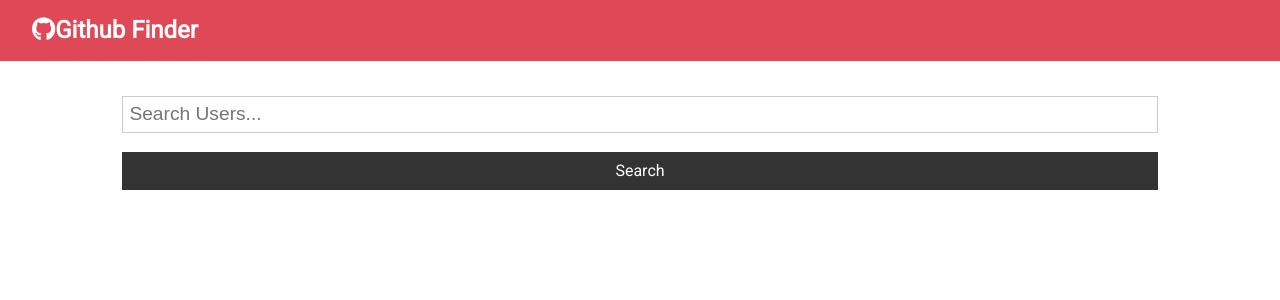
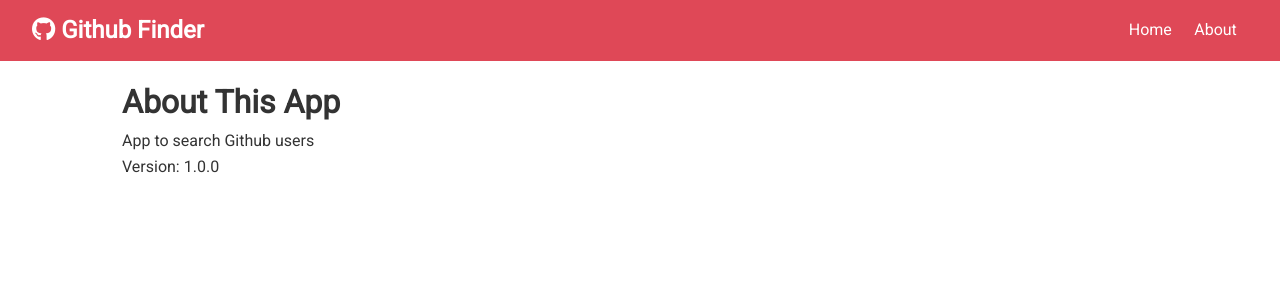
Before and after one commit to davisstacked/github-finder, a React (Create React App) app: page /about in a window 1280 px wide. Shown: the top 300 px of the page. Built offline with nearby package versions, Linux system fonts and the light colour scheme.

Commit message:
added react-router-dom and an about page

```diff
--- a/package.json
+++ b/package.json
@@ -9,6 +9,7 @@
     "axios": "^0.21.1",
     "react": "^17.0.1",
     "react-dom": "^17.0.1",
+    "react-router-dom": "^5.2.0",
     "react-scripts": "4.0.1",
     "web-vitals": "^0.2.4"
   },
--- a/src/App.js
+++ b/src/App.js
@@ -1,8 +1,10 @@
-import React, { Component } from 'react';
+import React, { Component, Fragment } from 'react';
+import { BrowserRouter as Router, Switch, Route } from 'react-router-dom';
 import Navbar from './components/layout/Navbar';
 import Users from './components/users/Users';
 import Search from './components/users/Search';
 import Alert from './components/layout/Alert';
+import About from './components/pages/About';
 import axios from 'axios';
 import './App.css';
 
@@ -39,12 +41,17 @@
   render() {
 
     const { users, loading } = this.state;
-
     return (
+      <Router>
         <div className='App'>
           <Navbar />
           <div className="container">
           <Alert alert={this.state.alert}/>
+          <Switch>
+            <Route
+              exact path='/'
+              render={props => (
+              <Fragment>
                 <Search
                   searchUsers={this.searchUsers}
                   clearUsers={this.clearUsers}
@@ -52,8 +59,14 @@
                   setAlert={this.setAlert}
                 />
                 <Users loading={loading} users={users} />
+              </Fragment>
+              )}
+            />
+            <Route exact path='/about' component={About} />
+          </Switch>
           </div>
         </div>
+      </Router>
     );
 
   }
--- a/src/components/layout/Navbar.js
+++ b/src/components/layout/Navbar.js
@@ -1,13 +1,22 @@
 import React from 'react'
 import PropTypes from 'prop-types';
+import { Link } from 'react-router-dom';
 
 const Navbar = ({ icon, title }) => {
 
         return (
             <nav className="navbar bg-primary">
                 <h1>
-                    <i className={icon} />{title}
+                    <i className={icon} /> {title}
                 </h1>
+                <ul>
+                    <li>
+                        <Link to="/">Home</Link>
+                    </li>
+                    <li>
+                        <Link to="/about">About</Link>
+                    </li>
+                </ul>
             </nav>
         )
 }
--- /dev/null
+++ b/src/components/pages/About.js
@@ -0,0 +1,13 @@
+import React, { Fragment } from 'react'
+
+export const About = () => {
+    return (
+        <Fragment>
+            <h1>About This App</h1>
+            <p>App to search Github users</p>
+            <p>Version: 1.0.0</p>
+        </Fragment>
+    );
+};
+
+export default About;
```
Also changed, not shown: 2 other files (tests, documents, lock files or other folders). Lines whose indentation alone changed are shown as unchanged.
